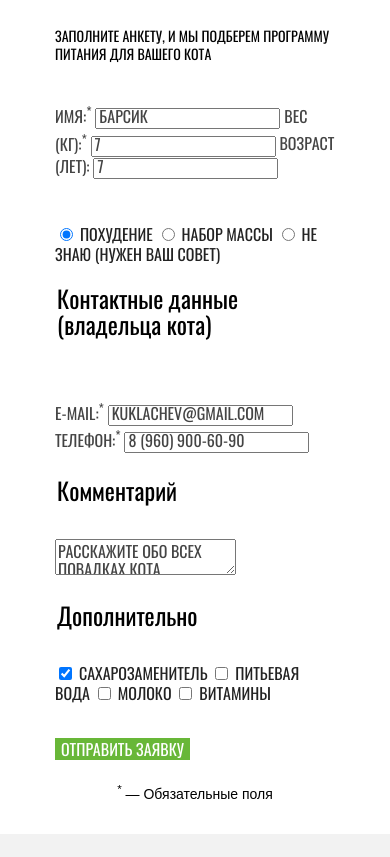
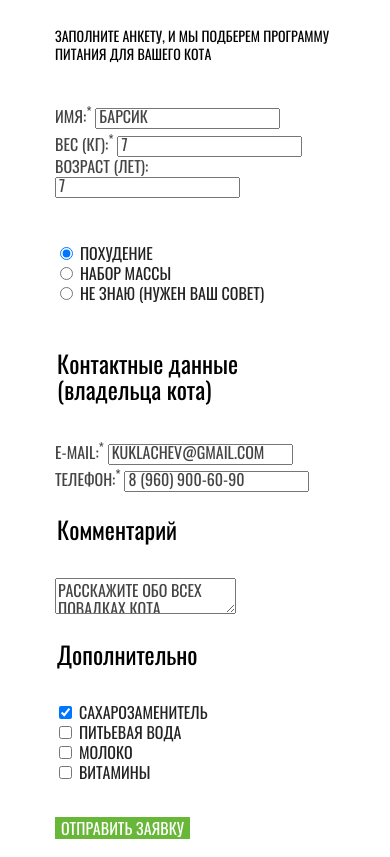
Before and after one commit to Asya-ya/499465-cat-energy-23, a website: page source/form.html in a window 390 px wide. Shown: the part 202-1059 px from the top of the page. Drawn offline with nearby package versions, Linux system fonts and the light colour scheme; files that its build step writes are made by us from their sources.

Commit message:
Добавляет адаптивные сетки страницы формы

```diff
--- a/source/form.html
+++ b/source/form.html
@@ -2,12 +2,13 @@
 <html class="page" lang="ru">
   <head>
     <meta charset="utf-8">
+    <meta name="viewport" content="width=device-width, initial-scale=1">
     <link rel="stylesheet" href="css/style.css">
-    <title>Каталог магазина "Кэт энерджи"</title>
+    <title>Подбор программы "Кэт энерджи"</title>
   </head>
   <body class="page__body">
     <header class="header">
-      <div class="content-wrapper">
+      <div class="header__wrapper content-wrapper">
         <a class="header__logo" href="index.html">
           <img class="header__logo-icon" src="img/logo-mobile.svg" alt="Логотип компании 'Кэт энерджи'" width="34" height="38">
           <img class="header__logo-name" src="img/logo-name.svg" alt="Название компании" width="101" height="18">
@@ -41,40 +42,63 @@
           <p class="selection__intro-text">Заполните анкету, и мы подберем программу питания для вашего кота</p>
 
           <form class="selection__form form" action="https://echo.htmlacademy.ru" method="POST">
+            <div class="form__wrapper">
               <fieldset class="form__fieldset form__fieldset--cat">
                 <legend class="form__fieldset-title visually-hidden">О коте</legend>
 
+                <div class="form__item-wrapper">
+                  <p class="form__item">
                     <label class="form__label" for="cat-name">Имя:<sup>*</sup></label>
                     <input class="form__input" type="text" name="cat-name" id="cat-name" placeholder="Барсик" required>
+                  </p>
 
+                  <p class="form__item">
                     <label class="form__label" for="cat-weight">Вес (кг):<sup>*</sup></label>
                     <input class="form__input" type="text" name="cat-weight" id="cat-weight" placeholder="7" required>
+                  </p>
 
+                  <p class="form__item">
                     <label class="form__label" for="cat-age">Возраст (лет):</label>
                     <input class="form__input" type="text" name="cat-age" id="cat-age" placeholder="7">
+                  </p>
+                </div>
               </fieldset>
 
               <fieldset class="form__fieldset form__fieldset--goal">
                 <legend class="form__fieldset-title visually-hidden">Цель программы</legend>
 
+                <div class="form__item-wrapper">
+                  <p class="form__item">
                     <input class="form__radio" type="radio" name="program" id="program-weight-loss" value="weight-loss" checked>
                     <label class="form__label form__label--dark" for="program-weight-loss">Похудение</label>
+                  </p>
 
+                  <p class="form__item">
                     <input class="form__radio" type="radio" name="program" id="program-weight-gain" value="weight-gain">
                     <label class="form__label form__label--dark" for="program-weight-gain">Набор массы</label>
+                  </p>
 
+                  <p class="form__item">
                     <input class="form__radio" type="radio" name="program" id="program-none" value="none">
                     <label class="form__label form__label--dark" for="program-none">Не знаю (Нужен ваш совет)</label>
+                  </p>
+                </div>
               </fieldset>
 
               <fieldset class="form__fieldset form__fieldset--contacts">
                 <legend class="form__fieldset-title">Контактные данные (владельца кота)</legend>
 
+                <div class="form__item-wrapper">
+                  <p class="form__item">
                     <label class="form__label" for="owner-email">E-mail:<sup>*</sup></label>
                     <input class="form__input" type="email" name="email" id="owner-email" placeholder="kuklachev@gmail.com" required>
+                  </p>
 
+                  <p class="form__item">
                     <label class="form__label" for="owner-tel">Телефон:<sup>*</sup></label>
                     <input class="form__input" type="tel" name="tel" id="owner-tel" placeholder="8 (960) 900-60-90" required>
+                  </p>
+                </div>
               </fieldset>
 
               <fieldset class="form__fieldset form__fieldset--comment">
@@ -86,17 +110,27 @@
               <fieldset class="form__fieldset form__fieldset--extra">
                 <legend class="form__fieldset-title">Дополнительно</legend>
 
+                <div class="form__item-wrapper form__extra">
+                  <p class="form__item">
                     <input class="form__check" type="checkbox" name="extra" id="extra-sweetener" value="sweetener" checked>
                     <label class="form__label form__label--dark" for="extra-sweetener">Сахарозаменитель</label>
+                  </p>
 
+                  <p class="form__item">
                     <input class="form__check" type="checkbox" name="extra" id="extra-water" value="water">
                     <label class="form__label form__label--dark" for="extra-water">Питьевая вода</label>
+                  </p>
 
+                  <p class="form__item">
                     <input class="form__check" type="checkbox" name="extra" id="extra-milk" value="milk">
                     <label class="form__label form__label--dark" for="extra-milk">Молоко</label>
+                  </p>
 
+                  <p class="form__item">
                     <input class="form__check" type="checkbox" name="extra" id="extra-vitamins" value="vitamins">
                     <label class="form__label form__label--dark" for="extra-vitamins">Витамины</label>
+                  </p>
+                </div>
               </fieldset>
 
               <button class="form__submit button button--green">Отправить заявку</button>
@@ -104,6 +138,8 @@
               <p class="form__required-text">
                 <sup>*</sup> — Обязательные поля
               </p>
+            </div>
+
           </form>
         </div>
       </section>
@@ -111,7 +147,7 @@
 
     <footer class="footer">
       <section class="footer__contacts footer__contacts--grey contacts">
-        <div class="content-wrapper">
+        <div class="contacts__wrapper content-wrapper">
           <h2 class="visually-hidden">Контактная информация</h2>
 
           <p class="contacts__text">Приглашаем к  сотрудничеству дилеров!</p>
@@ -122,7 +158,8 @@
         <div class="contacts__map"></div>
       </section>
 
-      <div class="footer__wrapper content-wrapper">
+      <div class="footer__wrapper">
+        <div class="content-wrapper">
           <a class="footer__logo" href="index.html">
             <img class="footer__logo-name" src="img/logo-name.svg" alt="Название компании" width="101" height="18">
           </a>
@@ -149,6 +186,7 @@
             </a>
           </div>
         </div>
+      </div>
     </footer>
   </body>
 </html>
--- a/source/sass/blocks/form.scss
+++ b/source/sass/blocks/form.scss
@@ -1,3 +1,10 @@
+.form__wrapper {
+  @media (min-width: $desktop-width) {
+    display: grid;
+    grid-template-columns: 569px 569px;
+  }
+}
+
 .form__fieldset {
   margin: 0;
   padding: 0;
@@ -5,26 +12,30 @@
   border: none;
 
   &--cat {
-    padding-bottom: 24px;
+    padding-bottom: 46px;
   }
 
   &--goal {
-    padding-top: 22px;
-    padding-bottom: 20px;
+    padding-bottom: 46px;
   }
 
   &--contacts {
-    padding-top: 26px;
     padding-bottom: 24px;
+    grid-column: 1 / -1;
   }
 
   &--comment {
     padding-bottom: 23px;
+    grid-column: 1 / -1;
   }
 
   &--extra {
     padding-bottom: 34px;
+    grid-column: 1 / -1;
   }
+
+  //TODO переделать отступы
+  //TODO не модификатор а элемент
 }
 
 .form__fieldset-title {
@@ -34,6 +45,10 @@
   font-size: 24px;
   line-height: 26px;
   color: $black;
+}
+
+.form__item {
+  margin: 0;
 }
 
 .form__label,
```
Lines whose indentation alone changed are shown as unchanged.
